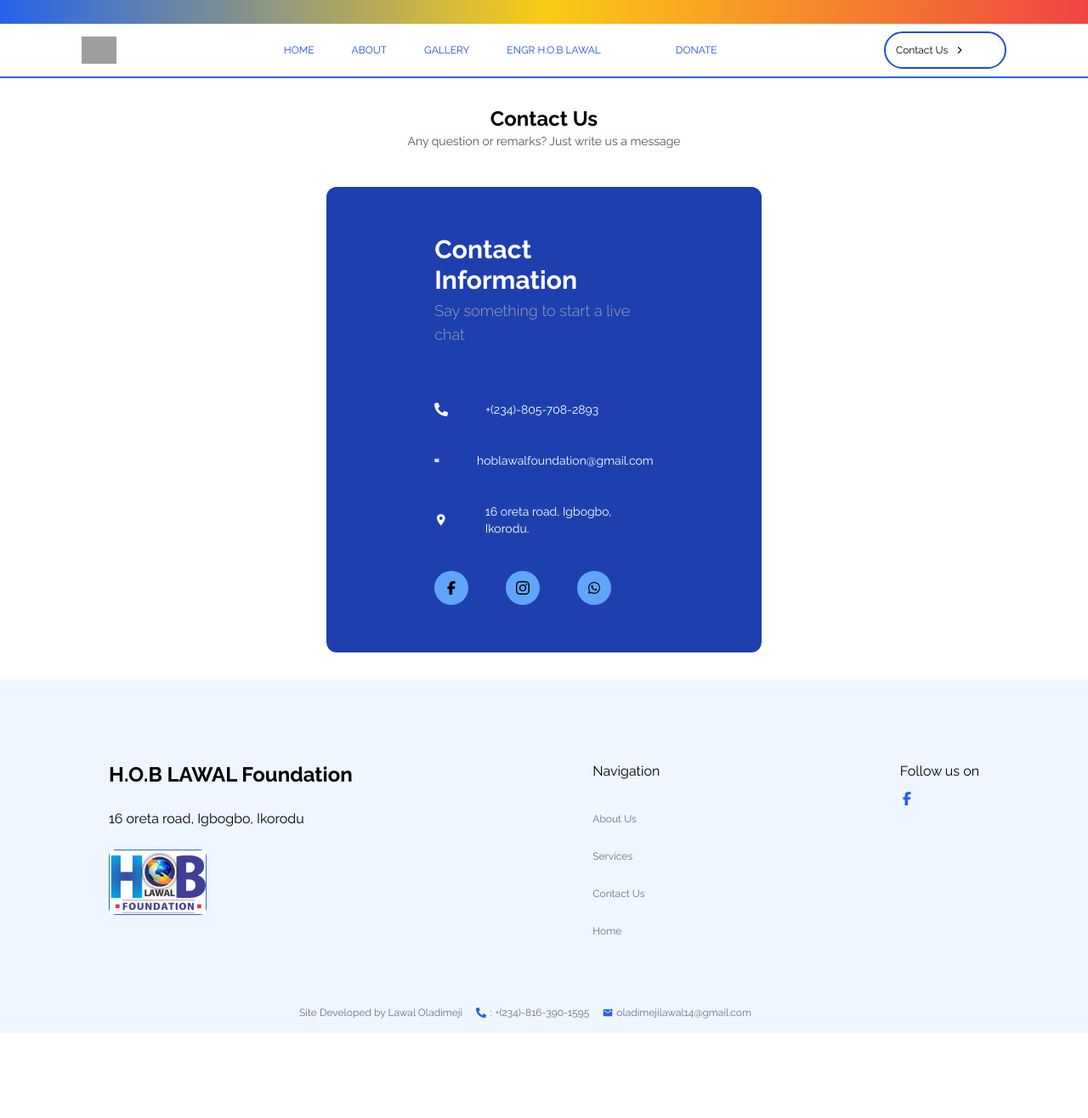
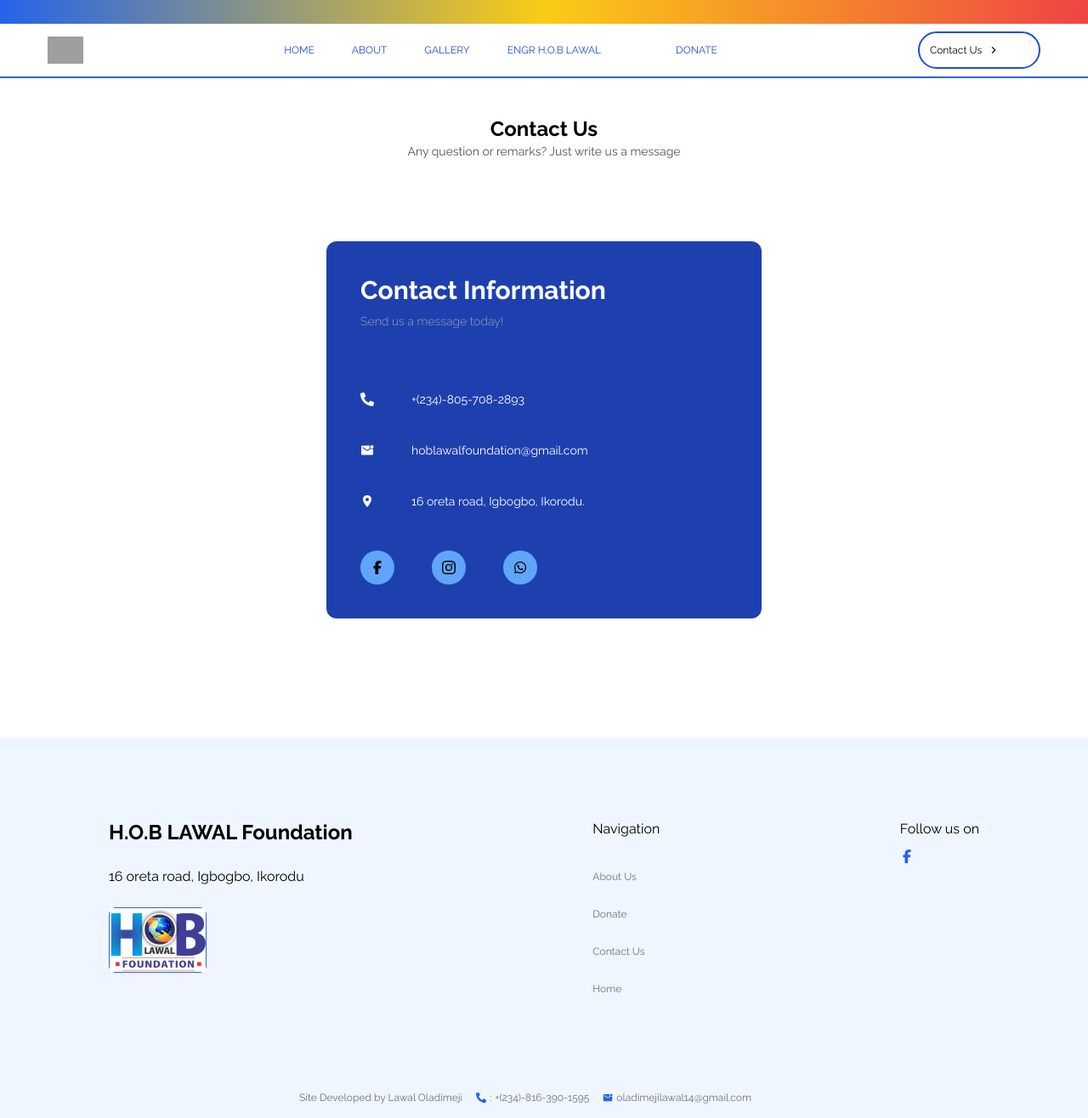
Before and after one commit to dimeji003/hoblawalfoundation, a Next.js app: page /contactus in a window 1280 px wide. Shown: the whole page at 85% size. Before the commit the page ends 1216 px from the top, so only its background shows below. Built offline with nearby package versions, Linux system fonts and the light colour scheme; grey boxes are pictures that could not be loaded.

Commit message:
fix: edit files

```diff
--- a/src/app/components/Footer.jsx
+++ b/src/app/components/Footer.jsx
@@ -27,10 +27,18 @@ export default function Footer() {
             <div className='flex md:flex-row flex-row gap-24'>
                 <div className='flex gap-7 flex-col'>
                     <h2>Navigation</h2>
+                    <Link href="/aboutus">
                     <p className='mt-2 text-xs text-gray-500'>About Us</p>
-                    <p className='text-xs text-gray-500'>Services</p>
+                    </Link>
+                    <Link href="/donate">
+                    <p className='text-xs text-gray-500'>Donate</p>
+                    </Link>
+                    <Link href="/contactus">
                     <p className='text-xs text-gray-500'>Contact Us</p>
+                    </Link>
+                    <Link href="/">
                     <p className='text-xs text-gray-500'>Home</p>
+                    </Link>
                 </div>
 
             </div>
@@ -53,7 +61,7 @@ export default function Footer() {
 
         </div>
 
-                <p className='text-center text-xs flex lg:flex-row flex-col items-center gap-4 lg:w-[45%] m-auto text-gray-500'>Site Developed by Lawal Oladimeji <div className='flex flex-row items-center gap-1'><FaPhoneAlt className='text-blue-600'/>: <span>+(234)-816-390-1595</span></div><div className='flex flex-row items-center gap-1'><IoMdMailUnread className='text-blue-600'/><span>oladimejilawal14@gmail.com</span></div> </p>
+                <p className='text-center text-xs flex lg:flex-row flex-col items-center gap-4 lg:w-[45%] m-auto text-gray-500 pt-8'>Site Developed by Lawal Oladimeji <Link href="tel:+2348163901595"><div className='flex flex-row items-center gap-1'><FaPhoneAlt className='text-blue-600'/>: <span>+(234)-816-390-1595</span></div></Link> <Link href="mailto:oladimejilawal14@gmail.com"><div className='flex flex-row items-center gap-1'><IoMdMailUnread className='text-blue-600'/><span>oladimejilawal14@gmail.com</span></div></Link> </p>
     </div>
   )
 }
--- a/src/app/components/Main.jsx
+++ b/src/app/components/Main.jsx
@@ -38,12 +38,12 @@ export default function page() {
             <div className='flex flex-col items-center gap-3  p-5 rounded-[4px] bg-yellow-100 shadow-xl'>
                 <SiBookstack className='text-5xl text-blue-700'/>
                 <h2 className='flex flex-row gap-2 items-center'><GoDotFill className='text-red-700'/>Scholarship<GoDotFill className='text-red-700'/></h2>
-                <p className='text-sm text-gray-500'>Granting Scholarships to Indigents</p>
+                <p className='text-sm text-gray-500 text-center'>Granting Scholarships to Indigents</p>
             </div>
             <div className='flex flex-col items-center gap-3 bg-red-100 p-5 rounded-[4px] shadow-xl'>
             <GiLindenLeaf className='text-5xl text-blue-700'/>
             <h2 className='flex flex-row gap-2 items-center'><GoDotFill className='text-red-700'/>Environment<GoDotFill className='text-red-700'/></h2>
-            <p className='text-sm text-gray-500'>Helping to live life cleaner</p>
+            <p className='text-sm text-gray-500 text-center'>Helping to live life cleaner</p>
 
 
 
--- a/src/app/components/Navbar.jsx
+++ b/src/app/components/Navbar.jsx
@@ -22,7 +22,7 @@ export default function Navbar() {
 
 
   return (
-    <div className='flex md:flex-row justify-between px-4 py-3 md:px-24 md:h-16 border-b-2 border-blue-600  items-center '>
+    <div className='flex md:flex-row justify-between px-4 py-3 md:px-14 md:h-16 border-b-2 border-blue-600  items-center '>
         <div>
 
         <Image src= '/homepicture.jpg' alt="hob lawal foundation" height={50} width={50} className='m-auto ' />
--- a/src/app/contactus/page.jsx
+++ b/src/app/contactus/page.jsx
@@ -9,17 +9,17 @@ import Link from 'next/link';
 
 export default function page() {
   return (
-    <div className='py-8'>
+    <div className='py-11'>
         <h1 className='text-center font-bold text-2xl'>Contact Us</h1>
         <p className='text-sm text-gray-600 text-center'>Any question or remarks? Just write us a message</p>
 
-        <div className='flex lg:flex-row flex-col gap-32 rounded-xl lg:w-[40%] w-[90%] md:w-[60%] m-auto mt-11 p-10 bg-blue-800'>
-            <div className='flex flex-col p-4 w-[67%] m-auto'>
+        <div className='flex  flex-col gap-2 rounded-xl lg:w-[40%] w-[90%] md:w-[60%] m-auto my-24 p-10 bg-blue-800'>
+
                 <h1 className='text-3xl font-bold text-white'>Contact Information</h1>
-                <p className='text-lg font-light text-gray-400 mt-1'>Say something to start a live chat</p>
+                <p className='text-sm font-light text-gray-400'>Send us a message today!</p>
                 <div className='flex flex-col gap-10 mt-16'>
 
-                    <Link href="tel:+(234)-805-708-2893">
+                    <Link href="tel:+2348057082893">
                  <div className='flex flex-row md:gap-11 gap-5 items-center text-white'><FaPhoneAlt /> <p className='text-sm'>+(234)-805-708-2893</p></div>
                     </Link>
 
@@ -29,8 +29,8 @@ export default function page() {
                  </Link>
                  <div className='flex flex-row md:gap-11 gap-5 items-center text-white'><IoLocationSharp /><p className='text-sm'>16 oreta road, Igbogbo, Ikorodu.</p></div>
                 </div>
-                <div className='flex flex-row gap-11 mt-10'><Link href='https://www.facebook.com/profile.php?id=100080090636438&mibextid=kFxxJD' className='bg-blue-400 rounded-full p-3'><span ><FaFacebookF /></span></Link><span className='bg-blue-400 rounded-full p-3'><BsInstagram /></span><span className='bg-blue-400 rounded-full p-3'> <FaWhatsapp /></span></div>
-            </div>
+                <div className='flex flex-row gap-11 mt-10'><Link href='https://www.facebook.com/profile.php?id=100080090636438&mibextid=kFxxJD' className='bg-blue-400 rounded-full p-3'><span ><FaFacebookF /></span></Link><span className='bg-blue-400 rounded-full p-3'><BsInstagram /></span> <Link href="tel:+2348057082893"  className='bg-blue-400 rounded-full p-3'><span> <FaWhatsapp /></span></Link></div>
+
 
         </div>
     </div>
```
